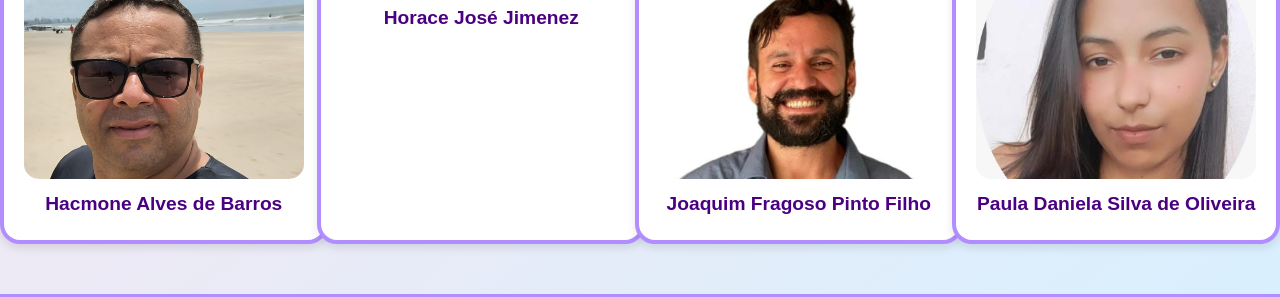
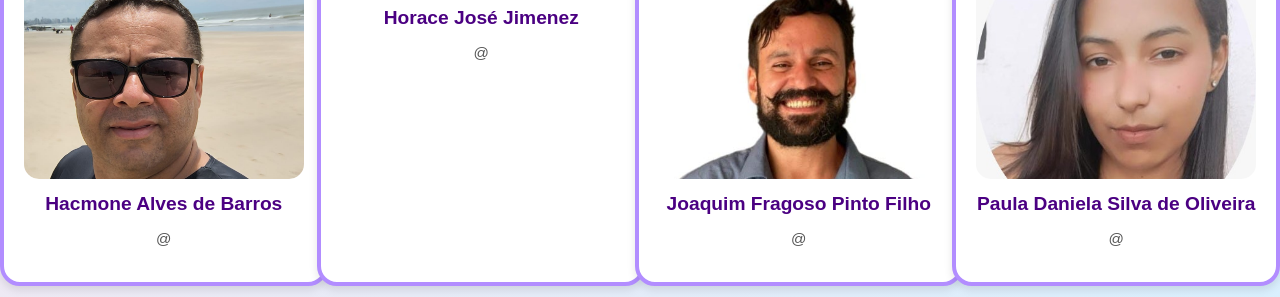
Before and after one commit to Praticas-Curriculares-de-Extensao-l/Formando-Formas, a plain HTML site: page sobrenos.html in a window 1280 px wide. Shown: the part 586-883 px from the top of the page. Drawn offline with Linux system fonts and the light colour scheme.

Commit message:
Update sobrenos.html

```diff
--- a/sobrenos.html
+++ b/sobrenos.html
@@ -141,18 +141,22 @@
       <div class="member">
         <img src="hacmone.jpg" alt="Foto do Integrante 1">
         <h3>Hacmone Alves de Barros</h3>
+        <p> @ </p>
       </div>
       <div class="member">
         <img src="horace.jpg" alt="Foto do Integrante 2">
         <h3>Horace José Jimenez</h3>
+        <p> @ </p>
       </div>
       <div class="member">
         <img src="joaquim.jpg" alt="Foto do Integrante 3">
         <h3>Joaquim Fragoso Pinto Filho</h3>
+        <p> @ </p>
       </div>
       <div class="member">
         <img src="image.png" alt="Foto do Integrante 4">
         <h3>Paula Daniela Silva de Oliveira</h3>
+        <p> @ </p>
       </div>
     </section>
   </main>
```
